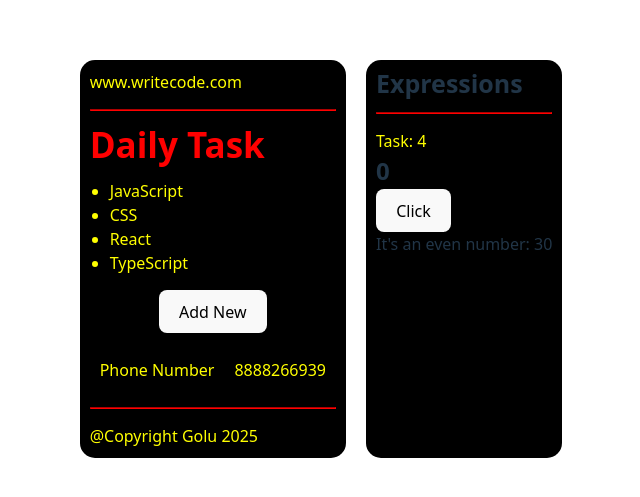
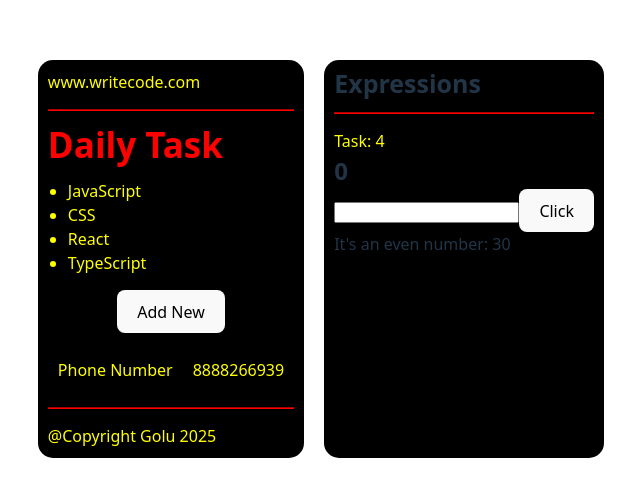
Before and after one commit to ashucj17/Card, a React (Vite) app: page / in a window 1280 px wide. Shown: the part 141-638 px from the top of the page, without its empty margins (319-959 px from the left). Built offline with nearby package versions, Linux system fonts and the light colour scheme.

Commit message:
input in form & event

```diff
--- a/src/Components/Increment.jsx
+++ b/src/Components/Increment.jsx
@@ -1,15 +1,24 @@
 import { useState } from "react";
 
 const Increment= () =>{
+    {/* useState returns an array */}
     const [count, setCount] = useState(0)
     const handleClick = ()=>{
         setCount(count + 1);
 
     }
 
+    const [input, setInput] = useState('')
+  const inputHandler  = (event) =>{
+    setInput(event.target.value)
+
+  }
+
     return <>
     <h2>{count}</h2>
+    <input type="text" onChange={inputHandler}></input>
     <button onClick={handleClick}>Click</button>
+    <h3>{input}</h3>
 
     </>
 
```
